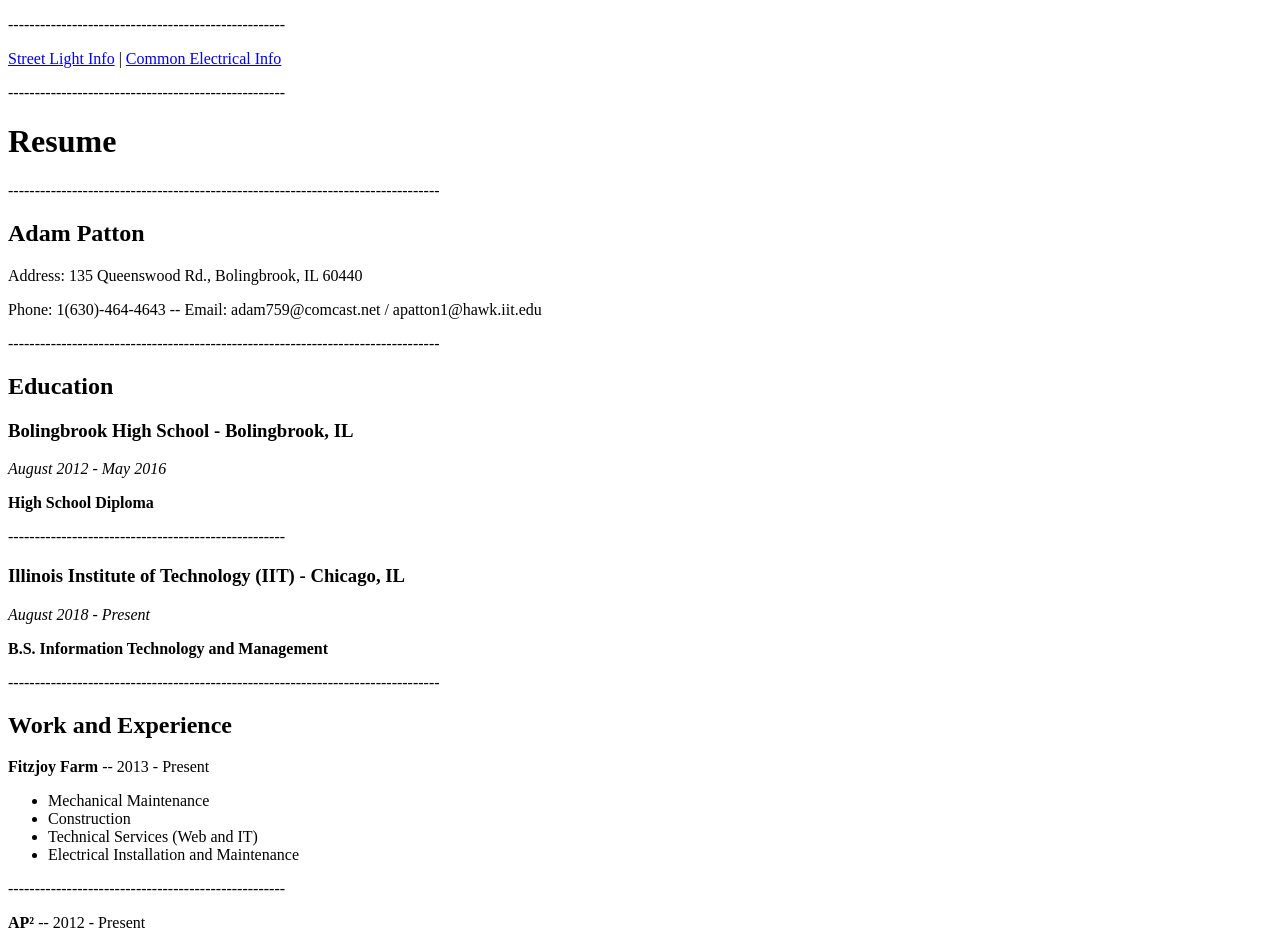
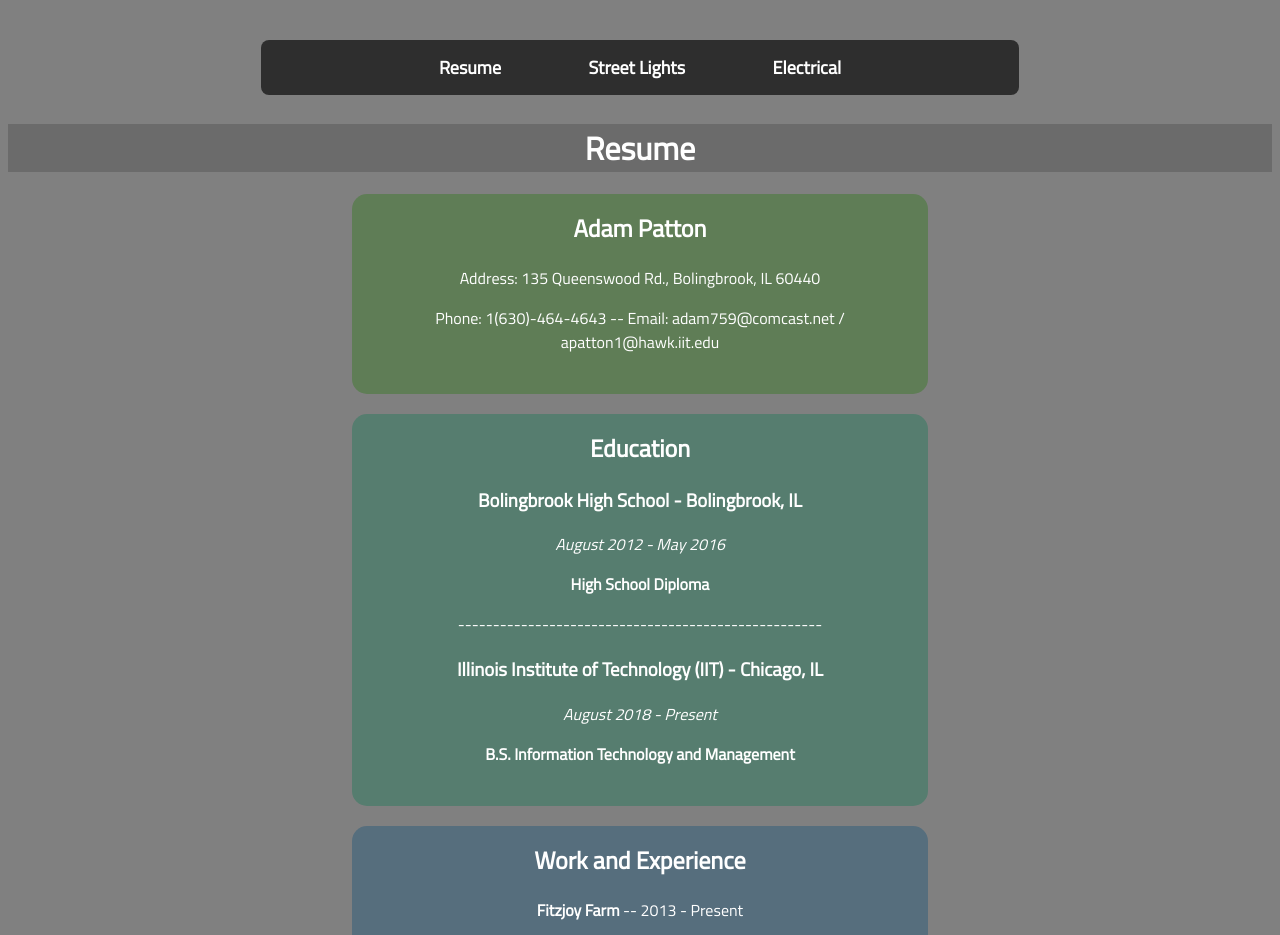
Before and after one commit to Adam759/project-2, a plain HTML site: page index.html in a window 1280 px wide. Shown: the top 935 px of the page. Drawn offline with Linux system fonts and the light colour scheme; a web font is replaced by a local one.

Commit message:
CSS work push

```diff
--- /dev/null
+++ b/css/style.css
@@ -0,0 +1,79 @@
+@import url('https://fonts.googleapis.com/css?family=Big+Shoulders+Text|Nunito|Titillium+Web&display=swap');
+
+body {
+  text-align: center;
+  color: white;
+  background: grey;
+  font-family: "Titillium Web";
+}
+
+.navi-containter {
+  padding-top: 4vh;
+  padding-bottom: 1vh;
+}
+
+ul.navi {
+  list-style-type: none;
+  margin: 0 auto;
+  padding: 0;
+  width: 60%;
+  background-color: #2e2e2e;
+  border-radius: 8px;
+}
+
+.navi li {
+  display: inline-block;
+}
+
+.navi li a {
+  display: block;
+  color: white;
+  text-align: center;
+  padding: 14px 42px;
+  text-decoration: none;
+  font-size: large;
+  font-weight: bold;
+}
+
+.navi li a:hover {
+  background-color: #0f0f0f;
+}
+
+.topic-head {
+  background: #6b6b6b;
+}
+
+.resumebody ul {
+  display:table;
+  margin:0 auto;
+}
+.resumebody ul li {
+  text-align: left;
+}
+
+.resume {
+  margin: 0 auto;
+  border-radius: 15px;
+  padding: 1vh;
+  padding-top:0px;
+  padding-bottom: 3vh;
+  width: 70vh;
+}
+.resume h2 {
+  padding-top: 2vh;
+}
+.resume.info {
+  background: #5f7d56;
+}
+.resume.education {
+  background: #567d6f;
+}
+.resume.experience {
+  background: #566e7d;
+}
+.resume.skills {
+  background: #5a567d;
+}
+.resume.accomplishments {
+  background: #7d7156;
+}
--- a/index.html
+++ b/index.html
@@ -3,27 +3,28 @@
 <head>
 	<meta charset="UTF-8">
 	<title>Home - Resume</title>
+	<link rel="stylesheet" type="text/css" href="css/style.css">
 </head>
 <body>
 	<a id="top"></a>
-	<p>----------------------------------------------------</p>
 	<!-- Top Nav -->
-	<nav>
-		<a href="streetlights.html">Street Light Info</a> |
-		<a href="electricalinfo.html">Common Electrical Info</a>
-	</nav>
-	<p>----------------------------------------------------</p>
-
-	<h1>Resume</h1>
-	<p>---------------------------------------------------------------------------------</p>
-	<div id="resumebody">
+	<div class="navi-containter">
+		<ul class="navi">
+			<li><a href="index.html">Resume</a></li>
+			<li><a href="streetlights.html">Street Lights</a></li>
+			<li><a href="electricalinfo.html">Electrical</a></li>
+		</ul>
+	</div>
+	<h1 class="topic-head">Resume</h1>
+	<div class="resumebody">
+		<div class="resume info">
 			<h2>Adam Patton</h2>
 
 			<p>Address: 135 Queenswood Rd., Bolingbrook, IL 60440</p>
 			<p>Phone: 1(630)-464-4643 -- Email: adam759@comcast.net / apatton1@hawk.iit.edu</p>
+		</div>
 
-		<p>---------------------------------------------------------------------------------</p>
-
+		<div class="resume education">
 			<h2>Education</h2>
 			<h3>Bolingbrook High School - Bolingbrook, IL</h3>
 			<p><em>August 2012 - May 2016</em></p>
@@ -34,9 +35,9 @@
 			<h3>Illinois Institute of Technology (IIT) - Chicago, IL</h3>
 			<p><em>August 2018 - Present</em></p>
 			<p><strong> B.S. Information Technology and Management</strong></p>
+		</div>
 
-		<p>---------------------------------------------------------------------------------</p>
-
+		<div class="resume experience">
 			<h2>Work and Experience</h2>
 			<p><strong>Fitzjoy Farm</strong> -- 2013 - Present</p>
 			<ul>
@@ -72,9 +73,9 @@
 					</ul>
 				</li>
 			</ul>
+		</div>
 
-		<p>---------------------------------------------------------------------------------</p>
-
+		<div class="resume skills">
 			<h2>General Skills</h2>
 			<ul>
 				<li>Computer Building, Maintenance, and Repair</li>
@@ -87,14 +88,15 @@
 					</ul>
 				</li>
 			</ul>
+		</div>
 
-		<p>---------------------------------------------------------------------------------</p>
-
+		<div class="resume accomplishments">
 			<h2>Accomplishments and Volunteering</h2>
 			<ul>
 				<li>DJ Services at Humphrey Middle School - <em>2010 - Present</em></li>
 				<li>Sound and Lighting Setup at Humphrey Middle School - <em>2011 - Present</em></li>
 			</ul>
+		</div>
 
 	</div>
 
```
Also changed, not shown: electricalinfo.html (+8 -6 lines), streetlights.html (+8 -6 lines). Lines whose indentation alone changed are shown as unchanged.
